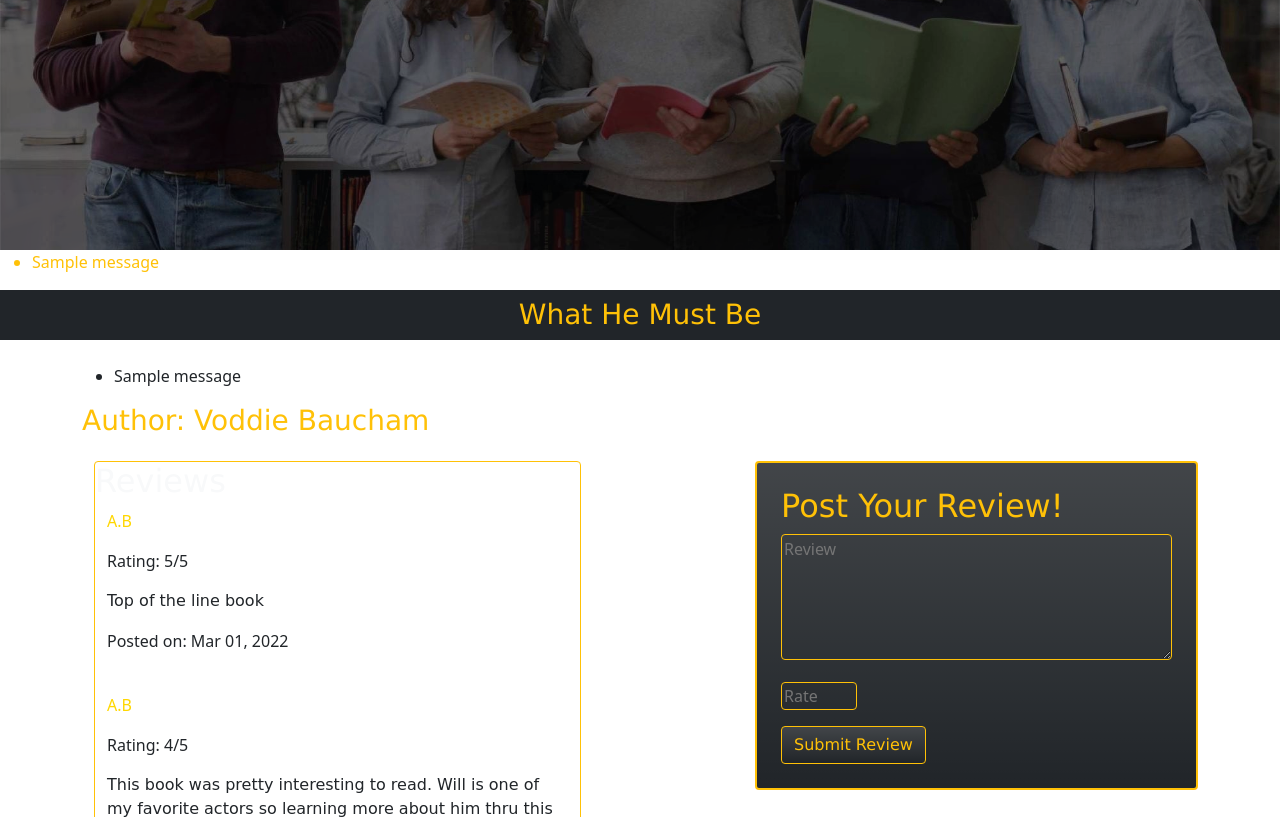
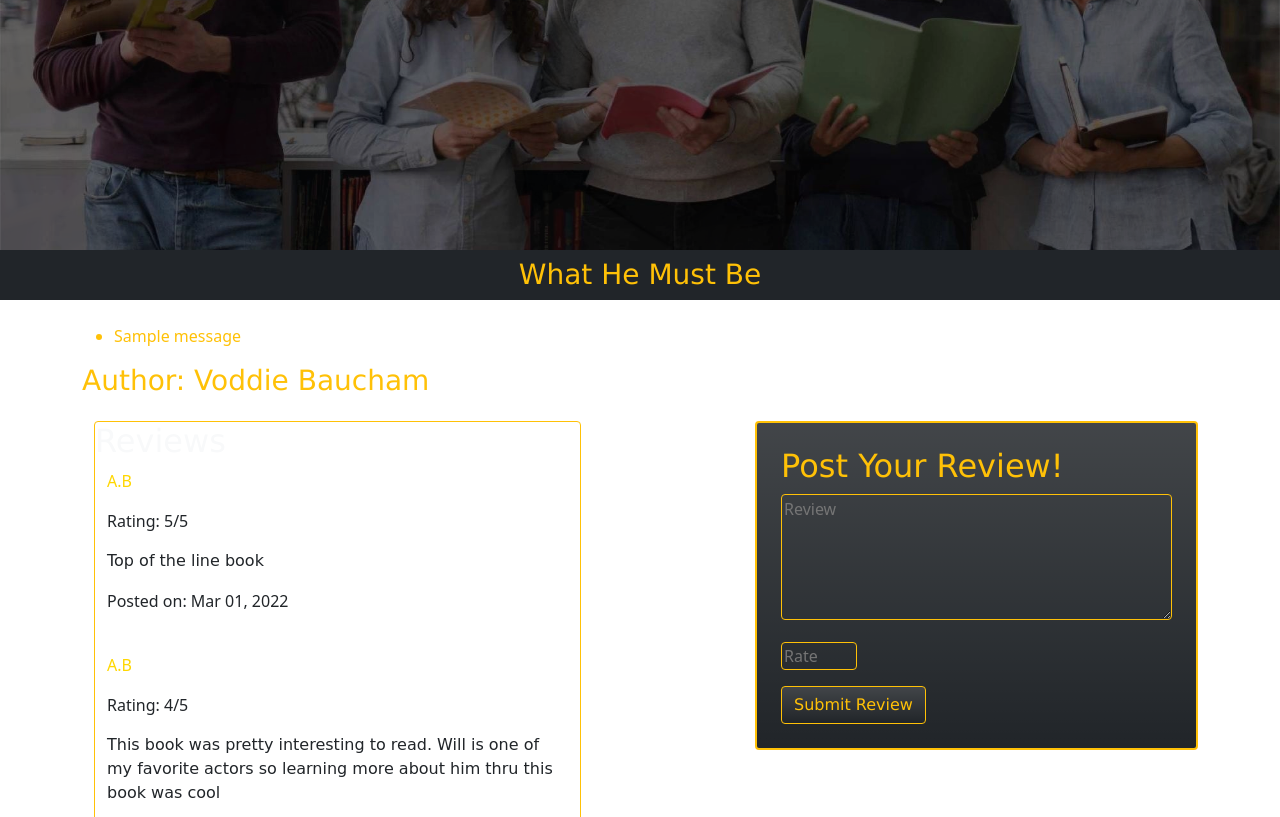
Before and after one commit to AbomiDaba/BookWorm, a Django app: template apps/books/templates/show_book.html in a window 1280 px wide. Shown: the part 450-1267 px from the top of the page. Run offline with Django 3.2, Linux system fonts and the light colour scheme; the template is opened without the code that fills it: values that come from a table or form of the project are taken from there, others are empty; data comes from the database, SQL or seed files in the repository; both versions use the stored data as it was after the commit; tables that the repository leaves empty hold one stand-in row (values such as "Sample post"); one stand-in notice (Sample message) is shown.

Commit message:
corrected code errors

```diff
--- a/apps/books/templates/show_book.html
+++ b/apps/books/templates/show_book.html
@@ -29,13 +29,6 @@
             <p class="text-center text-light"><strong> If you love books, then you've come to the right place!</strong> </p>
         </div>
     </div>
-    {% if messages %}
-    <ul class="messages">
-        {% for message in messages %}
-            <li class="text-warning" {% if message.tags %} class="{{ message.tags }}"{% endif %}>{{ message }}</li>
-        {% endfor %}
-    </ul>
-    {% endif %}
     <div class="container-fluid bg-dark">
         <h3 class="m-auto text-center py-2 w-50 mb-4 text-warning">{{book.title}}</h3>
     </div>
@@ -43,7 +36,7 @@
         {% if messages %}
         <ul class="messages">
             {% for message in messages %}
-            <li {% if message.tags %} class="{{ message.tags }}"{% endif %}>{{ message }}</li>
+                <li class="text-warning" {% if message.tags %} class="{{ message.tags }}"{% endif %}>{{ message }}</li>
             {% endfor %}
         </ul>
         {% endif %}
--- a/apps/books/views.py
+++ b/apps/books/views.py
@@ -59,7 +59,7 @@ def create_review(request, book_id):
     if len(errors) > 0:
         for error in errors:
             messages.error(request, error)
-        return redirect('/books/add')
+        return redirect(f'/books/{book_id}')
     else:
         book = Book.objects.get(id = book_id)
         reviews = Review.objects.filter(book = book)
```
Also changed, not shown: db.sqlite3.
